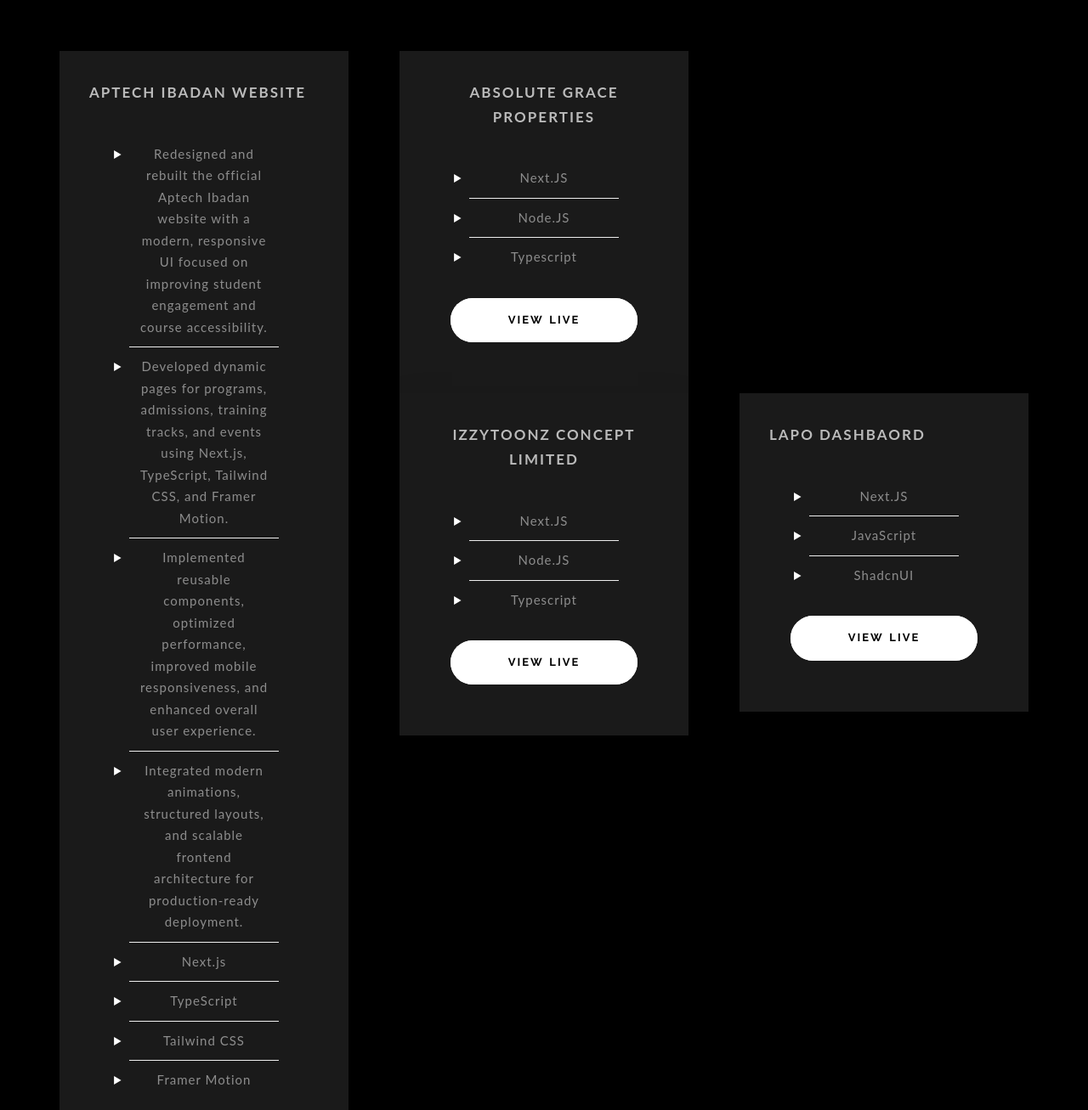
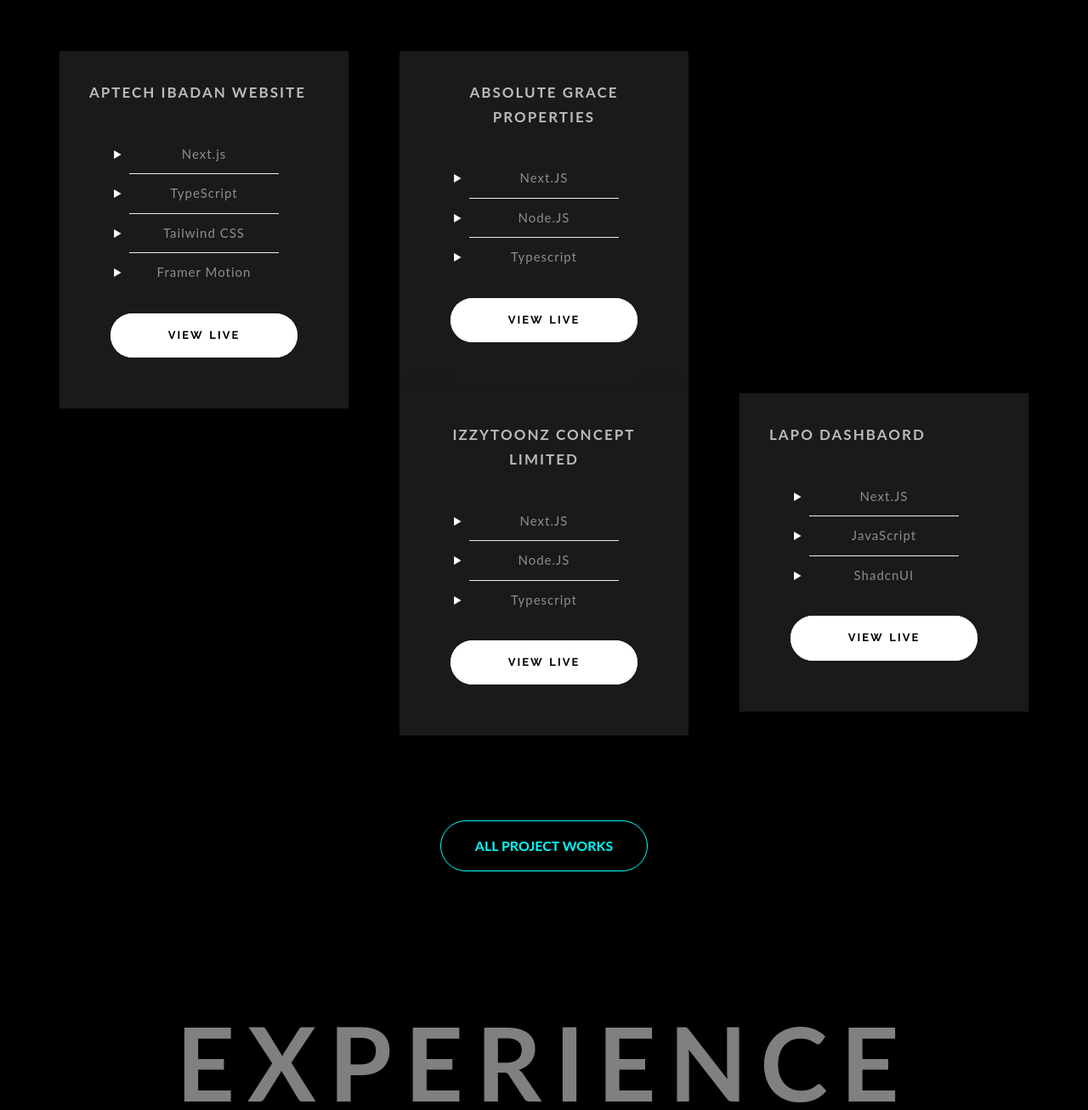
Before and after one commit to De-Slorex1/portfolio, a React (Vite) app: page / in a window 1280 px wide. Shown: the part 1898-3205 px from the top of the page at 85% size. Built offline with nearby package versions, Linux system fonts and the light colour scheme; a web font is replaced by a local one.

Commit message:
Update Main.jsx

```diff
--- a/src/components/Main.jsx
+++ b/src/components/Main.jsx
@@ -81,14 +81,6 @@
                                   link="https://aptechibadan.com/"
                                   linkName="View live"
                                 >
-                                    <li>Redesigned and rebuilt the official Aptech Ibadan website with a modern, responsive UI focused on improving student engagement and course accessibility.</li>
-
-                                    <li>Developed dynamic pages for programs, admissions, training tracks, and events using Next.js, TypeScript, Tailwind CSS, and Framer Motion.</li>
-
-                                    <li>Implemented reusable components, optimized performance, improved mobile responsiveness, and enhanced overall user experience.</li>
-
-                                    <li>Integrated modern animations, structured layouts, and scalable frontend architecture for production-ready deployment.</li>
-
                                     <li>Next.js</li>
                                     <li>TypeScript</li>
                                     <li>Tailwind CSS</li>
```
